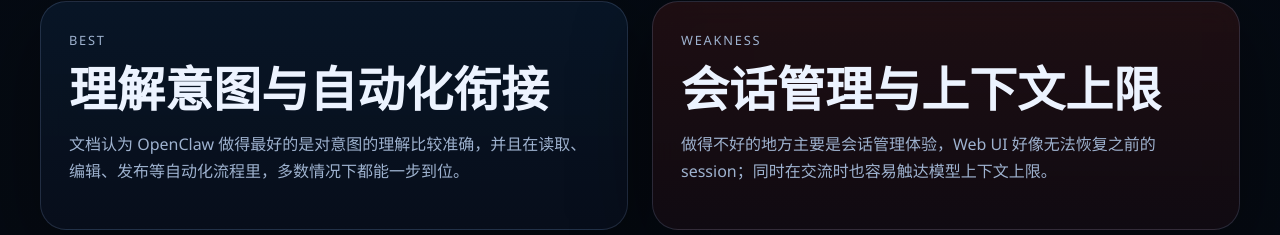
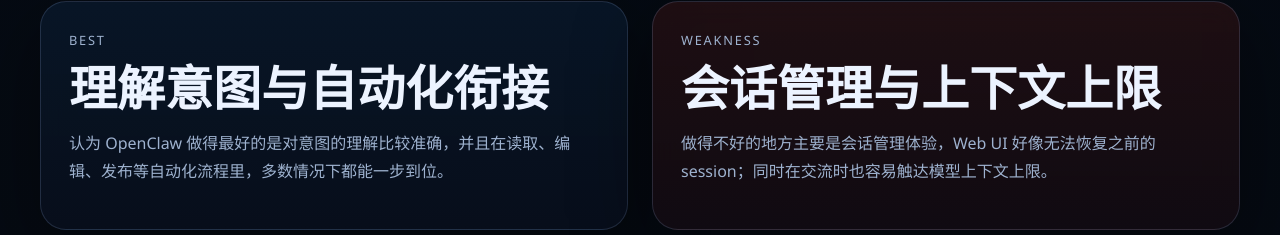
Before and after one commit to xiaomxxx/market_research, a plain HTML site: page index.html in a window 1280 px wide. Shown: the part 4152-4387 px from the top of the page. Drawn offline with Linux system fonts and the light colour scheme.

Commit message:
Update_index_copy

```diff
--- a/index.html
+++ b/index.html
@@ -252,7 +252,7 @@
               <p class="eyebrow">Best</p>
               <h2>理解意图与自动化衔接</h2>
               <p>
-                文档认为 OpenClaw 做得最好的是对意图的理解比较准确，并且在读取、编辑、发布等自动化流程里，多数情况下都能一步到位。
+                认为 OpenClaw 做得最好的是对意图的理解比较准确，并且在读取、编辑、发布等自动化流程里，多数情况下都能一步到位。
               </p>
             </article>
             <article class="insight-card warn">
```
